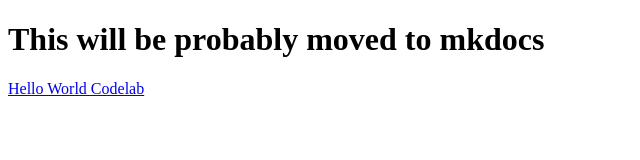
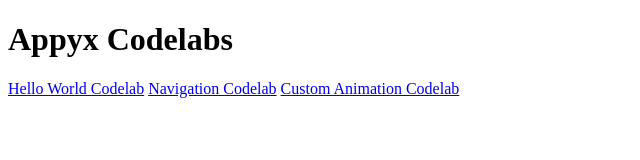
Before and after one commit to bumble-tech/appyx-codelabs, a plain HTML site: page codelabs/html/index.html in a window 1280 px wide. Shown: the whole page, without its empty margins (0-640 px from the left). Drawn offline with Linux system fonts and the light colour scheme.

Commit message:
add codelabs

```diff
--- a/codelabs/html/index.html
+++ b/codelabs/html/index.html
@@ -1,7 +1,9 @@
 <!doctype html>
 
 <html>
-<h1> This will be probably moved to mkdocs</h1>
-<a href="codelabs/html/appyx-hello-world/index.html">Hello World Codelab</a>
+<h1>Appyx Codelabs</h1>
+<a href="appyx-hello-world/index.html">Hello World Codelab</a>
+<a href="appyx-navigation/index.html">Navigation Codelab</a>
+<a href="appyx-custom-animation/index.html">Custom Animation Codelab</a>
 
 </html>
```
Also changed, not shown: 1 other file.
